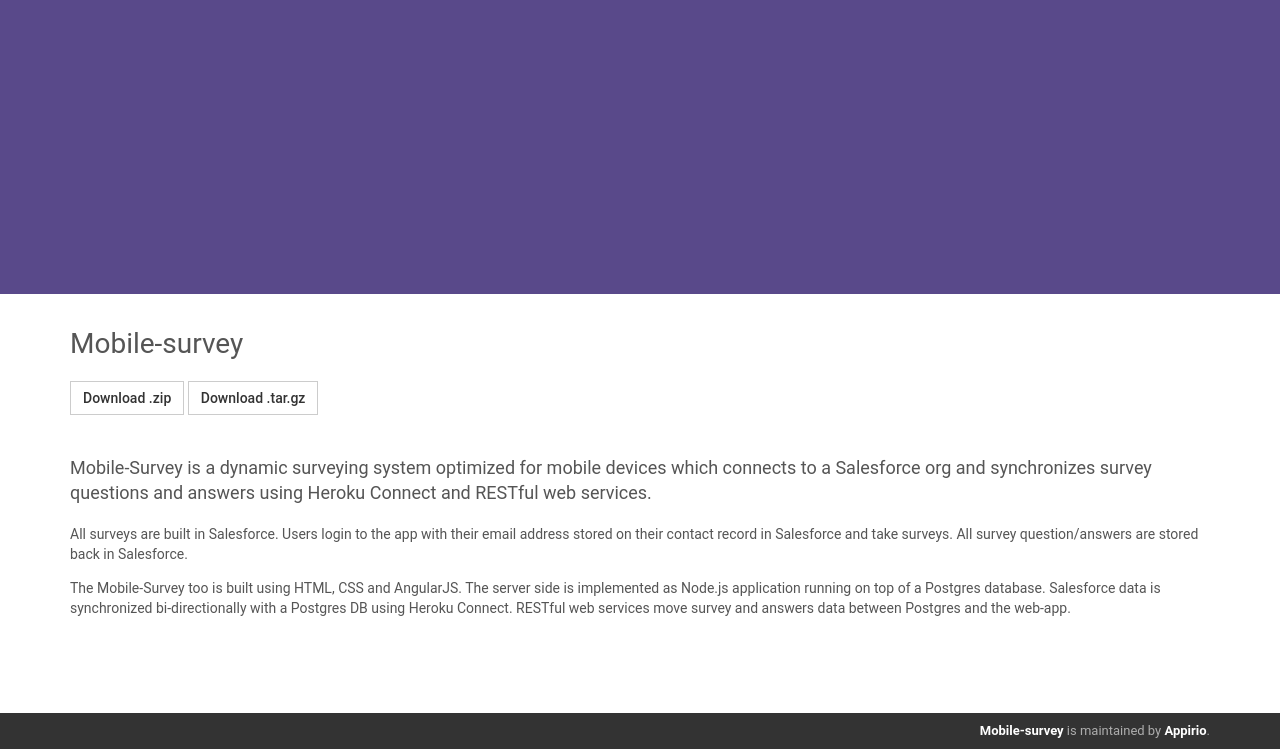
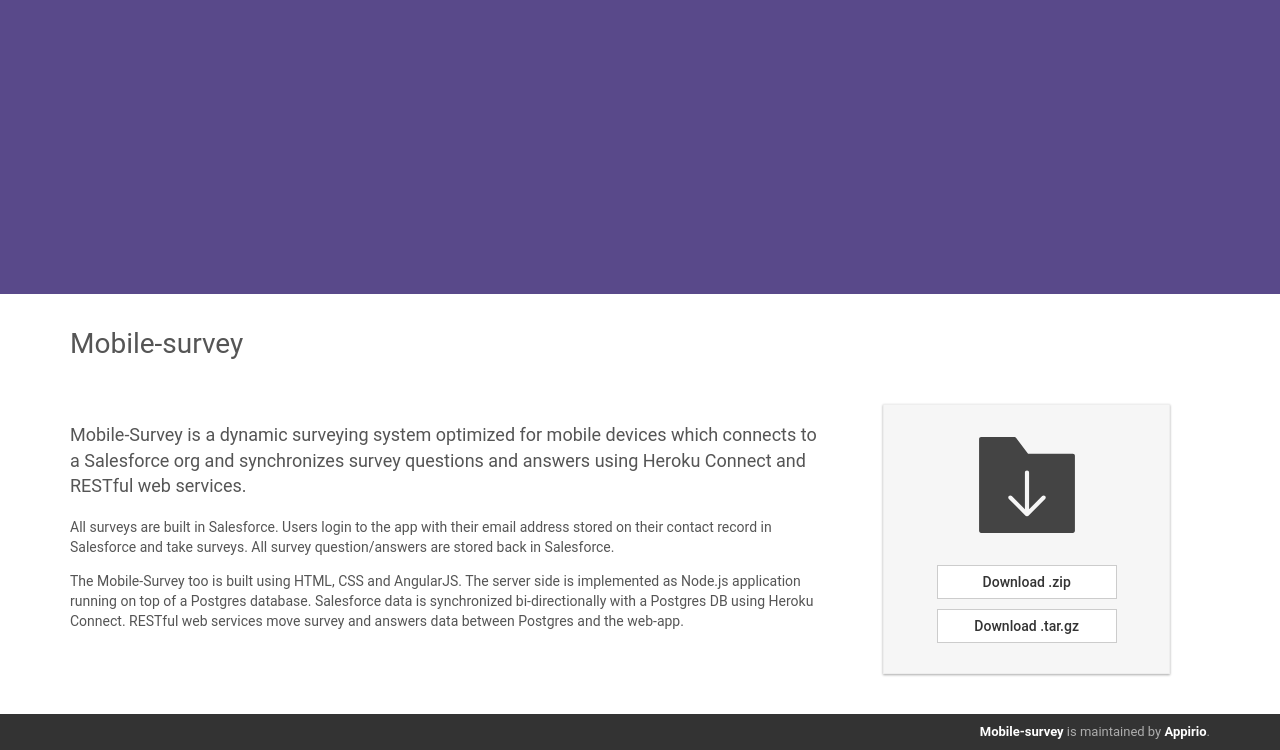
Before and after one commit to Appirio/Mobile-Survey, a PHP site: page / in a window 1280 px wide. Shown: the part 51-801 px from the top of the page. Run offline with PHP 8.4, Linux system fonts and the light colour scheme; some libraries are stand-ins or nearby versions.

Commit message:
updated walkthrough image, and home page text

```diff
--- a/dev/stylesheets/module/_buttons.scss
+++ b/dev/stylesheets/module/_buttons.scss
@@ -33,3 +33,24 @@
 		margin:$gap auto;
 	}
 }
+
+.download-card {
+	text-align:center;
+	border:1px solid #eee;
+	background:#f6f6f6;
+	margin:0 4rem;
+	padding:$gap-md;
+	@include shadow(1);
+	.download-icon {
+		width:100px;
+		height:100px;
+		display:block;
+		margin:0 auto $gap-md;
+	}
+	> .btn-bs {
+		display:block;
+		max-width:180px;
+		margin:$gap-sm auto;
+		&:last-of-type {margin-bottom:0}
+	}
+}
--- a/index.html
+++ b/index.html
@@ -60,19 +60,24 @@
 				<div class="page-header margin-b lg">
 					<h1 class="project-name">Mobile-survey</h1>
 					<h2 class="project-tagline"></h2>
-					<a href="https://github.com/Appirio/Mobile-Survey/zipball/master" class="btn-bs btn-default">Download .zip</a>
-					<a href="https://github.com/Appirio/Mobile-Survey/tarball/master" class="btn-bs btn-default">Download .tar.gz</a>
+
 				</div><!-- /.page-header -->
 
 				<div class="page-content">
-					<p class="lead">Mobile-Survey is a dynamic surveying system optimized for mobile devices which connects to a Salesforce org and synchronizes survey questions and answers using Heroku Connect and RESTful web services.  </p>
-
-<p>All surveys are built in Salesforce.  Users login to the app with their email address stored on their contact record in Salesforce and take surveys.  All survey question/answers are stored back in Salesforce.  </p>
-
-<p>The Mobile-Survey too is built using HTML, CSS and AngularJS. The server side is implemented as Node.js application running on top of a Postgres database. Salesforce data is synchronized bi-directionally with a Postgres DB using Heroku Connect.  RESTful web services move survey and answers data between Postgres and the web-app.  </p>
-
-
-
+					<div class="row">
+						<div class="col-sm-8">
+							<p class="lead">Mobile-Survey is a dynamic surveying system optimized for mobile devices which connects to a Salesforce org and synchronizes survey questions and answers using Heroku Connect and RESTful web services.</p>
+							<p>All surveys are built in Salesforce.  Users login to the app with their email address stored on their contact record in Salesforce and take surveys.  All survey question/answers are stored back in Salesforce.</p>
+							<p>The Mobile-Survey too is built using HTML, CSS and AngularJS. The server side is implemented as Node.js application running on top of a Postgres database. Salesforce data is synchronized bi-directionally with a Postgres DB using Heroku Connect.  RESTful web services move survey and answers data between Postgres and the web-app.</p>
+						</div><!-- /.col-sm-8 -->
+						<div class="col-sm-4">
+							<div class="download-card">
+								<svg class="download-icon" xmlns="http://www.w3.org/2000/svg" xmlns:xlink="http://www.w3.org/1999/xlink" x="0px" y="0px" width="48px" height="48px" viewBox="0 0 48 48"> <path fill="#444444" d="M46,9H24.5l-5.7-7.6C18.6,1.1,18.3,1,18,1H2C1.4,1,1,1.4,1,2v44c0,0.6,0.4,1,1,1h44c0.6,0,1-0.4,1-1V10 C47,9.4,46.6,9,46,9z M32.7,30.7l-8,8c-0.1,0.1-0.2,0.2-0.3,0.2C24.3,39,24.1,39,24,39s-0.3,0-0.4-0.1c-0.1-0.1-0.2-0.1-0.3-0.2 l-8-8c-0.4-0.4-0.4-1,0-1.4s1-0.4,1.4,0l6.3,6.3V18c0-0.6,0.4-1,1-1s1,0.4,1,1v17.6l6.3-6.3c0.4-0.4,1-0.4,1.4,0 S33.1,30.3,32.7,30.7z"></path> </svg>
+								<a href="https://github.com/Appirio/Mobile-Survey/zipball/master" class="btn-bs btn-default">Download .zip</a>
+								<a href="https://github.com/Appirio/Mobile-Survey/tarball/master" class="btn-bs btn-default">Download .tar.gz</a>
+							</div><!-- /.download-tile -->
+						</div><!-- /.col-sm-4 -->
+					</div><!-- /.row -->
 				</div><!-- /.page-content -->
 
 			</div><!-- /.container-bs -->
--- a/stylesheets/main.css
+++ b/stylesheets/main.css
@@ -533,6 +533,25 @@
       max-width: 300px;
       margin: 2rem auto; } }
 
+.download-card {
+  text-align: center;
+  border: 1px solid #eee;
+  background: #f6f6f6;
+  margin: 0 4rem;
+  padding: 3rem;
+  box-shadow: 0 1px 3px rgba(0, 0, 0, 0.12), 0 1px 2px rgba(0, 0, 0, 0.24); }
+  .download-card .download-icon {
+    width: 100px;
+    height: 100px;
+    display: block;
+    margin: 0 auto 3rem; }
+  .download-card > .btn-bs {
+    display: block;
+    max-width: 180px;
+    margin: 1rem auto; }
+    .download-card > .btn-bs:last-of-type {
+      margin-bottom: 0; }
+
 @-webkit-keyframes success {
   0% {
     border-color: #ccc;
--- a/walkthrough.html
+++ b/walkthrough.html
@@ -83,7 +83,7 @@
 							<ul>
 								<li>
 									<p>Selecting ADD on any child question will create a new sibling question for that child (Q1.3, select add, creates Q1.4)</p>
-									<img src="http://placehold.it/640x300" class="img-responsive margin-b md" />
+									<img src="images/walkthrough_step-02-002.jpg" class="img-responsive margin-b md" />
 								</li>
 							</ul>
 							<p>Once the new question template is added in the correct location, type the question text in the input test field and chose the question type from the drop down to the right of the question text:</p>
```
Also changed, not shown: images/walkthrough_step-02-002.jpg (added), 1 other file.
